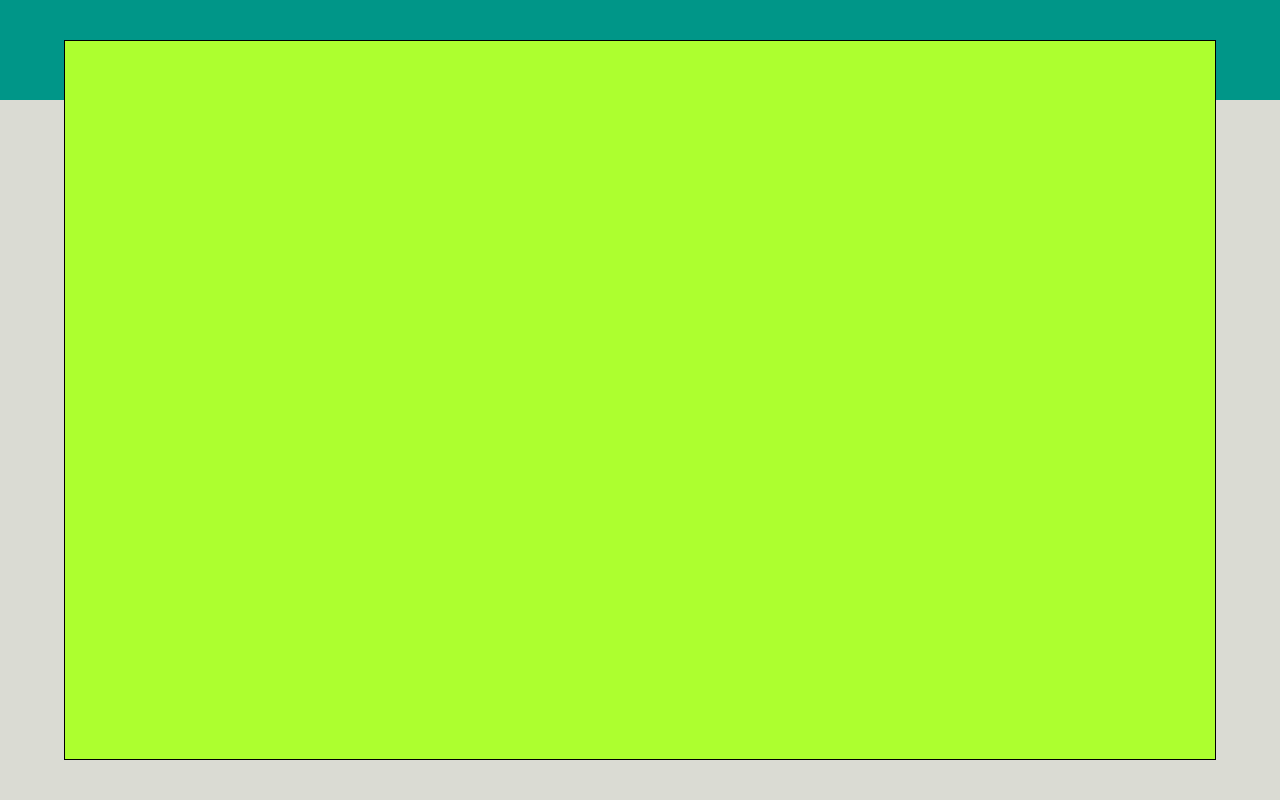
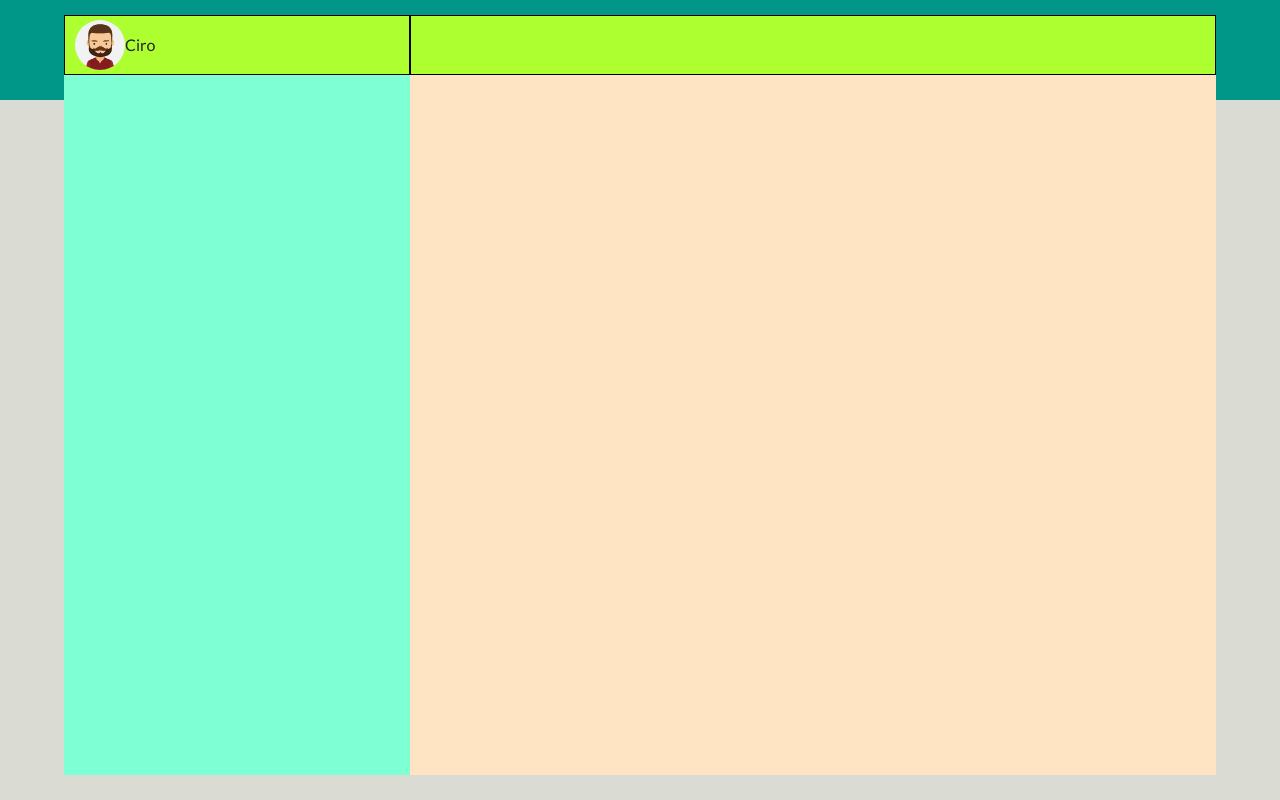
Before and after one commit to Clipper4rancione/vue-boolzapp, a plain HTML site: page milestone 1/index.html in a window 1280 px wide. Drawn offline with nearby package versions, Linux system fonts and the light colour scheme.

Commit message:
[add] app header

```diff
--- a/milestone 1/css/style.css
+++ b/milestone 1/css/style.css
@@ -1,5 +1,8 @@
 /*  UTILITIES */
-
+.debug{
+    background-color: greenyellow;
+    border: 1px solid black;
+}
 /*  GENERAL */
 
 body {
@@ -26,12 +29,45 @@ main {
 }
 
 .app-container {
-    height: 90%;
+    display: flex;
+    height: 95%;
     width: 90%;
     margin: 0 auto;
     position: relative;
-    top: 40px;
-    /* debug */
-    background-color: greenyellow;
-    border: 1px solid black;
+    top: 15px;
+
+    /* color debug */
+    background-color: white;
 }
+.chat-nav-left {
+    width: 30%;
+    height: 100%;
+
+    /* color debug */
+    background-color: aquamarine;
+}
+.chat-display-right {
+    width: 70%;
+    height: 100%;
+
+    /* color debug */
+    background-color: bisque;
+}
+
+/* APP HEADER */
+.app-header {
+    display: flex;
+    width: 100%;
+    height: 60px;
+    padding: 10px;
+}
+.user-pic {
+    width: 50px;
+
+}
+.user-pic img {
+    width: 100%;
+    border-radius: 50%;
+}
+
+/* /APP HEADER */
--- a/milestone 1/index.html
+++ b/milestone 1/index.html
@@ -4,6 +4,7 @@
     <meta charset="UTF-8">
     <meta http-equiv="X-UA-Compatible" content="IE=edge">
     <link href="https://cdn.jsdelivr.net/npm/bootstrap@5.2.2/dist/css/bootstrap.min.css" rel="stylesheet" integrity="sha384-Zenh87qX5JnK2Jl0vWa8Ck2rdkQ2Bzep5IDxbcnCeuOxjzrPF/et3URy9Bv1WTRi" crossorigin="anonymous">
+    <link rel="stylesheet" href="https://cdn.jsdelivr.net/npm/bootstrap-icons@1.9.1/font/bootstrap-icons.css">
     <meta name="viewport" content="width=device-width, initial-scale=1.0">
     <link rel="preconnect" href="https://fonts.googleapis.com">
     <link rel="preconnect" href="https://fonts.gstatic.com" crossorigin>
@@ -18,8 +19,20 @@
     <main>
         <div class="main-wrapper">
             <div class="app-container">
-                <div class="chat-nav-left"></div>
-                <div class="chat-display-right"></div>
+                <div class="chat-nav-left">
+                    <div class="app-header debug">
+                            <div class="profile d-flex align-items-center">
+                                <div class="user-pic">
+                                    <img src="img/avatar_io.jpg" alt="">
+                                </div>
+                                <span class="name">Ciro</span>
+                            </div>
+
+                    </div>
+                </div>
+                <div class="chat-display-right">
+                    <div class="app-header debug"></div>
+                </div>
             </div>
         </div>
     </main>
```
